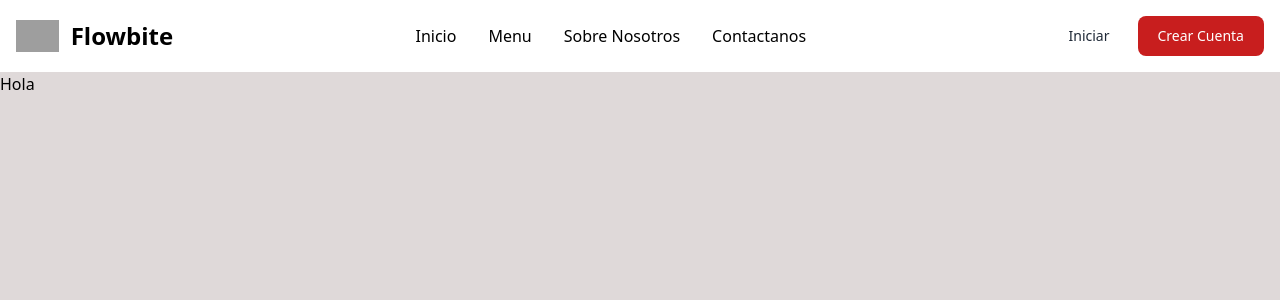
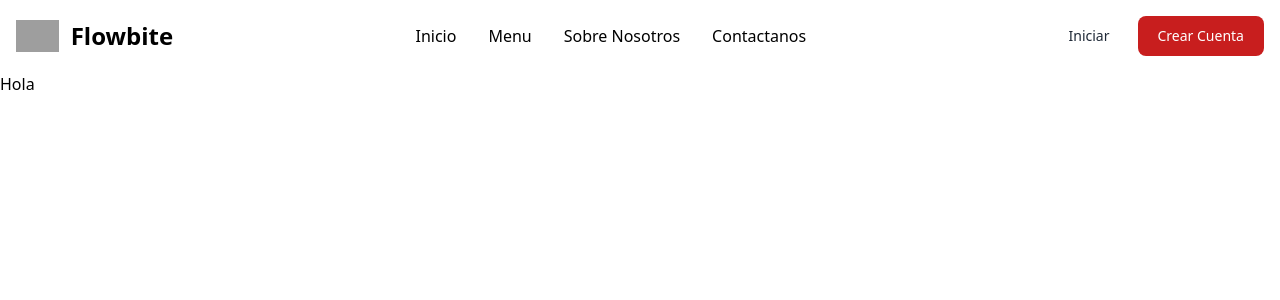
Before and after one commit to DeveroCode/tortas-parra-page, a Vue app in the folder tortas-parra-front/: page / in a window 1280 px wide. Shown: the top 300 px of the page. Built offline with nearby package versions, Linux system fonts and the light colour scheme; grey boxes are pictures that could not be loaded.

Commit message:
Fixed bugs

```diff
--- a/tortas-parra-front/tailwind.config.js
+++ b/tortas-parra-front/tailwind.config.js
@@ -8,11 +8,7 @@ export default {
   theme: {
     extend: {
       fontFamily: {
-        'courgette': ['Courgette', 'cursive'],
         'ibm-plex-sans': ['IBM Plex Sans', 'sans-serif'],
-      },
-      colors: {
-        'main': '#dfd9d9',
       }
     },
   },
```
